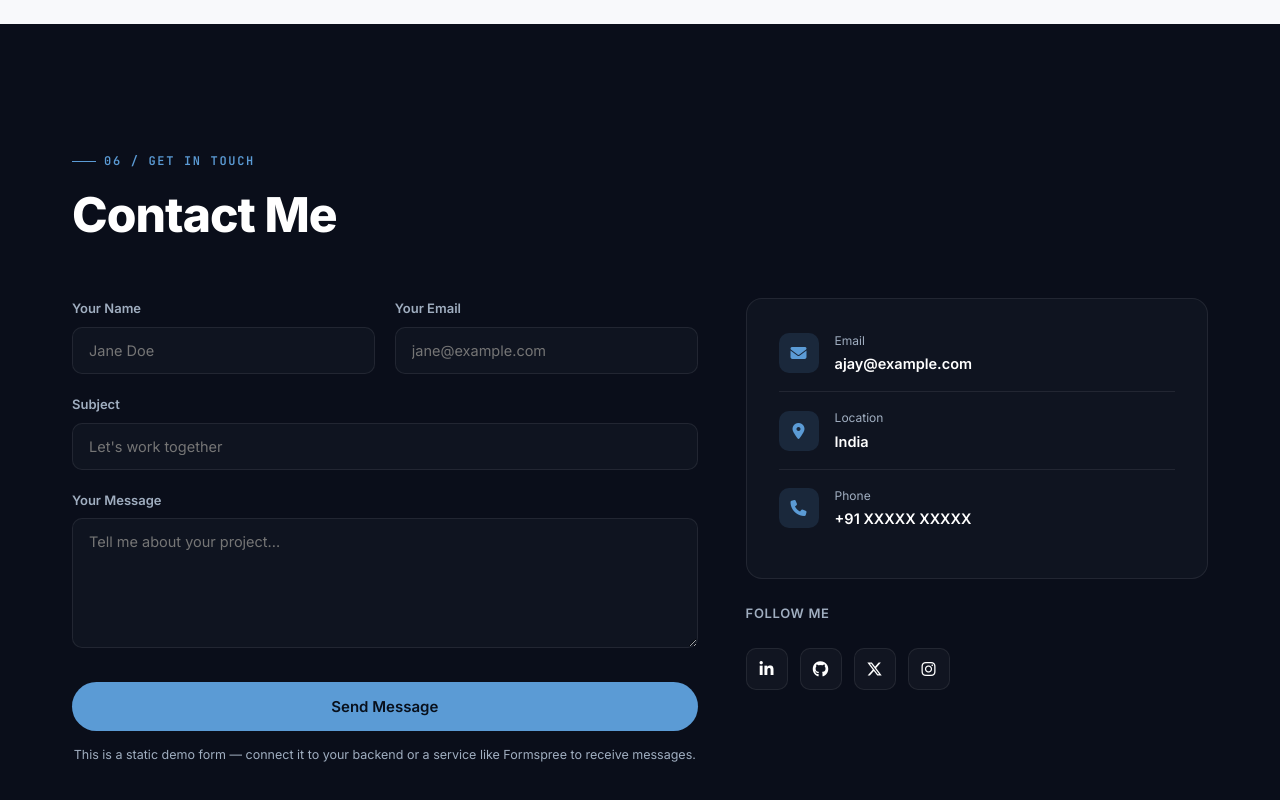
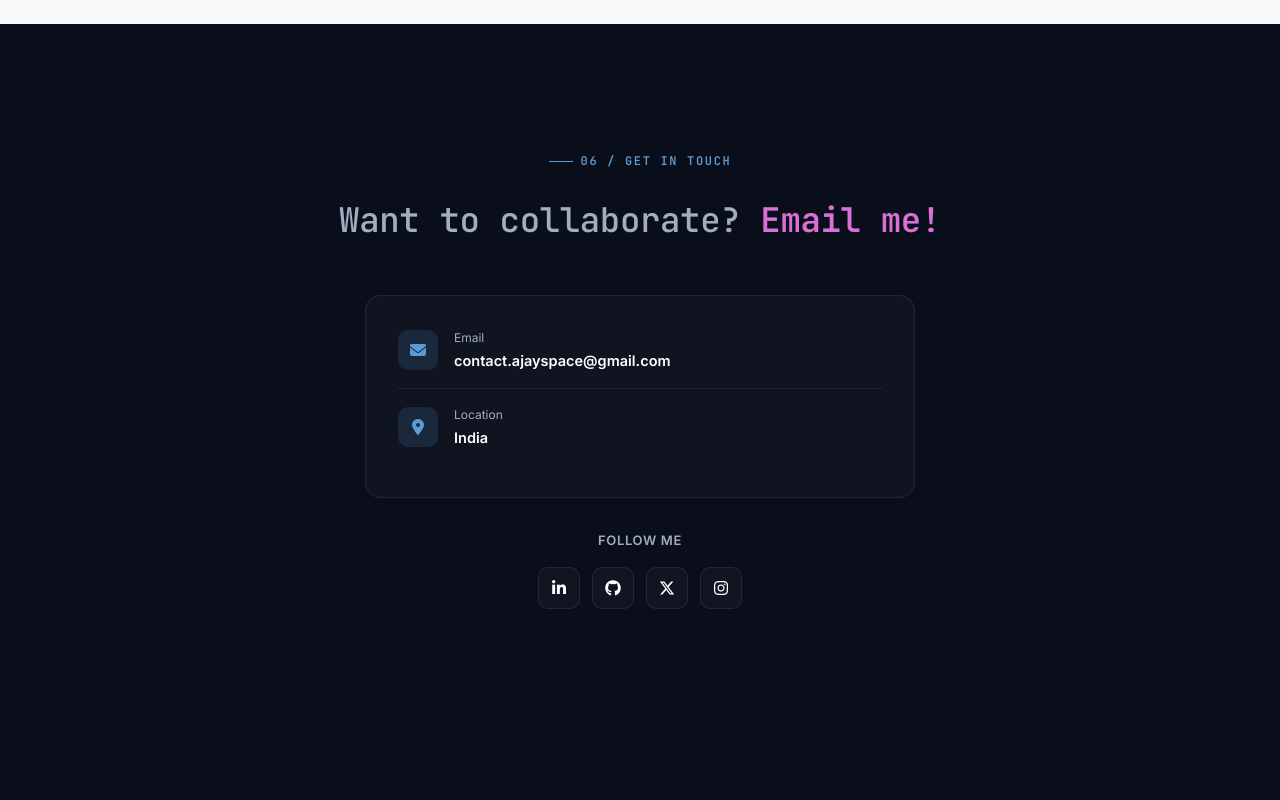
Before and after one commit to ajayspace-bit/My_Portfolio, a plain HTML site: page index.html in a window 1280 px wide. Shown: the part 6104-6904 px from the top of the page. After the commit the page ends 6833 px from the top, so only its background shows below. Drawn offline with nearby package versions, Linux system fonts and the light colour scheme.

Commit message:
refactor: remove contact form and simplify contact section layout with direct email link

```diff
--- a/index.html
+++ b/index.html
@@ -408,43 +408,20 @@
   <!-- ============ CONTACT ============ -->
   <section class="dark-section" id="contact">
     <div class="container">
-      <div class="section-head reveal">
-        <div class="eyebrow">06 / Get In Touch</div>
-        <h2>Contact Me</h2>
+      <div class="section-head reveal" style="max-width: 100%; text-align: center; margin-bottom: 56px;">
+        <div class="eyebrow" style="margin-left: auto; margin-right: auto; justify-content: center;">06 / Get In Touch</div>
+        <h2 style="font-family: var(--font-mono); font-size: clamp(22px, 3.8vw, 34px); font-weight: 500; color: var(--text-dark-muted); letter-spacing: -0.01em; margin-top: 12px;">
+          Want to collaborate? <a href="mailto:contact.ajayspace@gmail.com" style="color: #da70d6; font-weight: 600; text-decoration: none; transition: opacity 0.25s ease;" onmouseover="this.style.opacity='0.8'" onmouseout="this.style.opacity='1'">Email me!</a>
+        </h2>
       </div>
 
-      <div class="contact-grid">
-        <form class="reveal" id="contact-form">
-          <div class="form-row">
-            <div class="form-group">
-              <label for="name">Your Name</label>
-              <input type="text" id="name" name="name" placeholder="Jane Doe" required>
-            </div>
-            <div class="form-group">
-              <label for="email">Your Email</label>
-              <input type="email" id="email" name="email" placeholder="jane@example.com" required>
-            </div>
-          </div>
-          <div class="form-group">
-            <label for="subject">Subject</label>
-            <input type="text" id="subject" name="subject" placeholder="Let's work together" required>
-          </div>
-          <div class="form-group">
-            <label for="message">Your Message</label>
-            <textarea id="message" name="message" placeholder="Tell me about your project..." required></textarea>
-          </div>
-          <button type="submit" class="btn btn-primary">Send Message</button>
-          <p class="form-note" id="form-note">This is a static demo form — connect it to your backend or a service like
-            Formspree to receive messages.</p>
-        </form>
-
-        <div class="reveal">
-          <div class="contact-info-card">
+      <div class="reveal" style="max-width: 550px; margin: 0 auto; text-align: center;">
+        <div class="contact-info-card" style="text-align: left;">
           <div class="info-row">
             <div class="info-icon"><i class="fa-solid fa-envelope"></i></div>
             <div>
               <div class="info-label">Email</div>
-                <div class="info-value">ajay@example.com</div>
+              <div class="info-value"><a href="mailto:contact.ajayspace@gmail.com" style="color: inherit; text-decoration: none; transition: color 0.25s ease;" onmouseover="this.style.color='var(--accent)'" onmouseout="this.style.color='inherit'">contact.ajayspace@gmail.com</a></div>
             </div>
           </div>
           <div class="info-row">
@@ -454,24 +431,16 @@
               <div class="info-value">India</div>
             </div>
           </div>
-            <div class="info-row">
-              <div class="info-icon"><i class="fa-solid fa-phone"></i></div>
-              <div>
-                <div class="info-label">Phone</div>
-                <div class="info-value">+91 XXXXX XXXXX</div>
-              </div>
-            </div>
         </div>
 
         <p
-            style="margin-top:24px; font-size:13px; font-weight:600; color:var(--text-dark-muted); letter-spacing:0.05em; text-transform:uppercase;">
+          style="margin-top: 32px; font-size: 13px; font-weight: 600; color: var(--text-dark-muted); letter-spacing: 0.05em; text-transform: uppercase;">
           Follow Me</p>
-          <div class="social-row">
+        <div class="social-row" style="justify-content: center; margin-top: 16px;">
           <a href="#" class="social-btn" aria-label="LinkedIn"><i class="fa-brands fa-linkedin-in"></i></a>
           <a href="#" class="social-btn" aria-label="GitHub"><i class="fa-brands fa-github"></i></a>
           <a href="#" class="social-btn" aria-label="Twitter"><i class="fa-brands fa-x-twitter"></i></a>
           <a href="#" class="social-btn" aria-label="Instagram"><i class="fa-brands fa-instagram"></i></a>
-          </div>
         </div>
       </div>
     </div>
--- a/script.js
+++ b/script.js
@@ -38,12 +38,4 @@
   }, { threshold: 0.12, rootMargin: '0px 0px -60px 0px' });
   revealEls.forEach((el) => io.observe(el));
 
-  const form = document.getElementById('contact-form');
-  const formNote = document.getElementById('form-note');
-  form.addEventListener('submit', (e) => {
-    e.preventDefault();
-    formNote.textContent = "Thanks! This demo form doesn't send yet — wire it up to Formspree, EmailJS, or your own API.";
-    formNote.style.color = 'var(--accent)';
-    form.reset();
-  });
 })();
```
Lines whose indentation alone changed are shown as unchanged.
